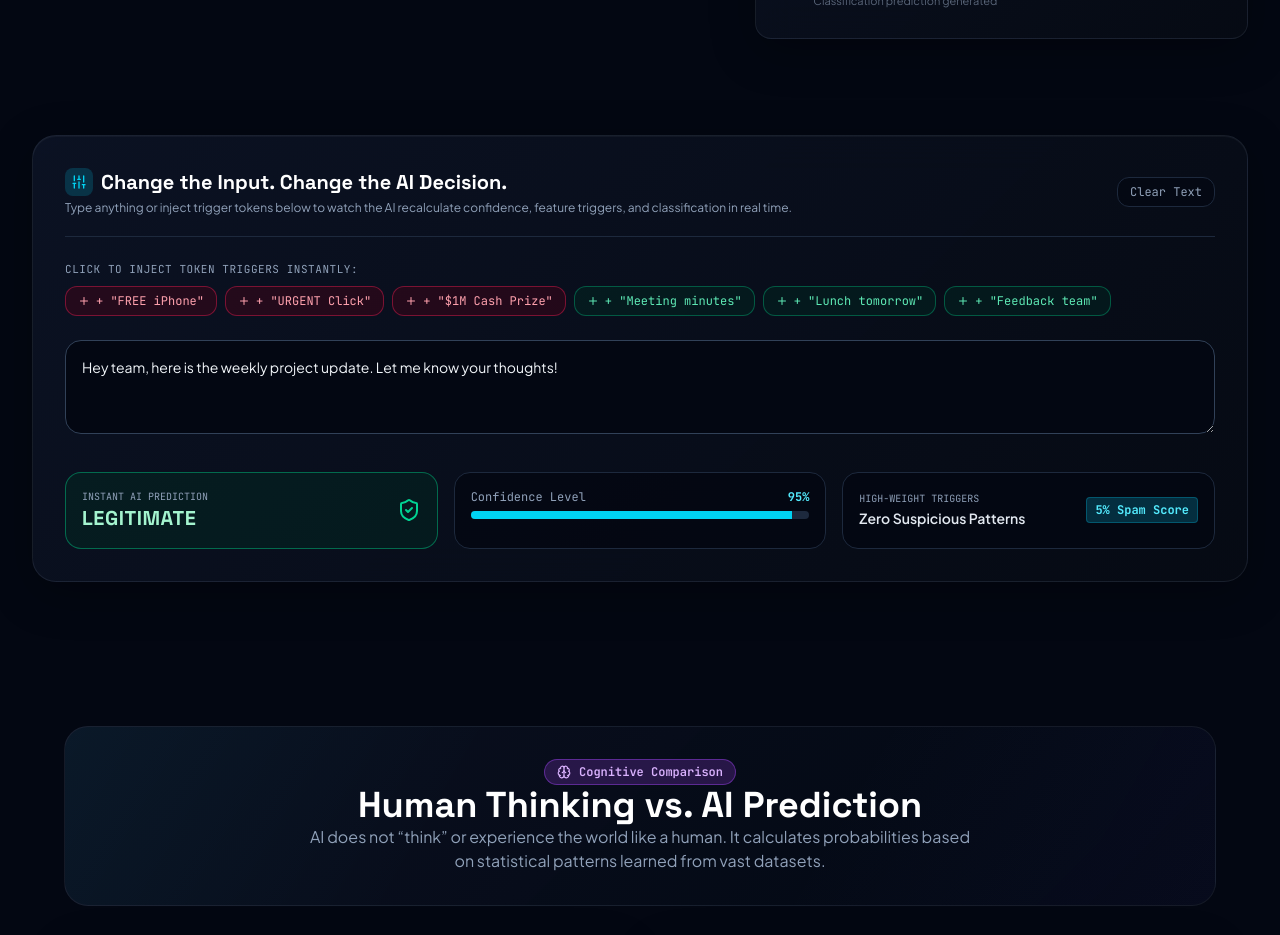
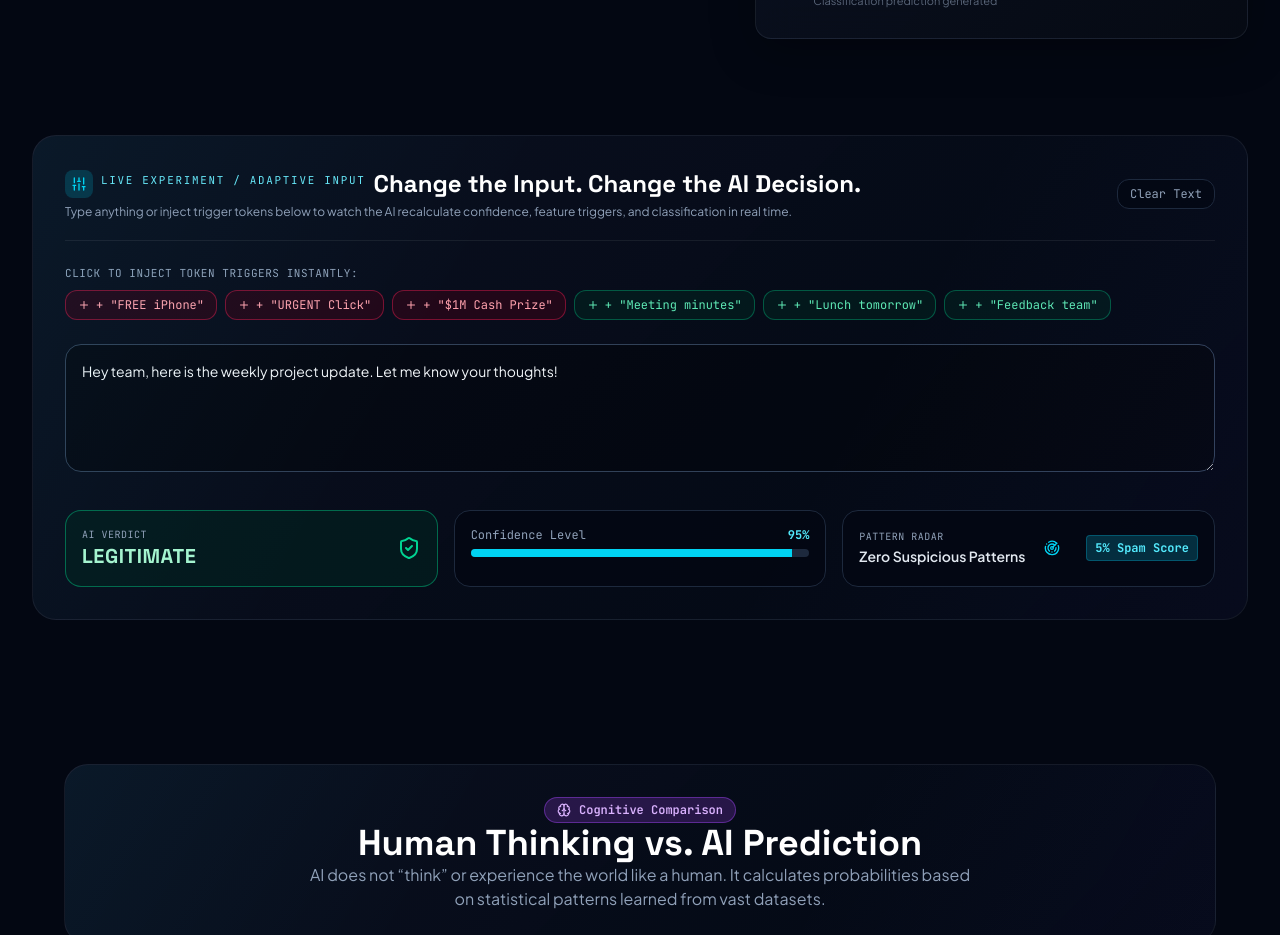
Before and after one commit to Newton-ns/inside-the-ai-min, a React (Vite) app: page / in a window 1280 px wide. Shown: the part 2280-3215 px from the top of the page. Built offline with nearby package versions, Linux system fonts and the light colour scheme.

Commit message:
style: transform playground into live AI experiment console

```diff
--- a/src/components/DynamicPlayground.jsx
+++ b/src/components/DynamicPlayground.jsx
@@ -1,5 +1,5 @@
 import React, { useState } from 'react';
-import { Sparkles, Sliders, ArrowRight, ShieldAlert, ShieldCheck, Zap, Plus, X } from 'lucide-react';
+import { Sliders, ShieldAlert, ShieldCheck, Plus, Activity, Radar } from 'lucide-react';
 import { analyzeSpam } from '../engine/spamEngine';
 
 const QUICK_INJECTIONS = [
@@ -25,15 +25,15 @@ export default function DynamicPlayground() {
   };
 
   return (
-    <div className="p-8 rounded-3xl glass-card border border-cyan-500/20 shadow-glass-glow space-y-6">
+    <div className="ai-panel p-5 sm:p-8 space-y-6">
       {/* Header */}
-      <div className="flex flex-col md:flex-row md:items-center justify-between gap-4 border-b border-slate-800 pb-5">
+      <div className="relative z-10 flex flex-col md:flex-row md:items-center justify-between gap-4 border-b border-white/[0.07] pb-5">
         <div>
           <div className="flex items-center gap-2">
             <span className="p-1.5 rounded-lg bg-cyan-500/20 text-cyan-400">
               <Sliders className="w-4 h-4" />
             </span>
-            <h3 className="text-xl font-bold font-display text-white">
+            <div className="ai-section-label mb-2">Live Experiment / Adaptive Input</div><h3 className="text-xl sm:text-2xl font-bold font-display text-white">
               Change the Input. Change the AI Decision.
             </h3>
           </div>
@@ -79,12 +79,12 @@ export default function DynamicPlayground() {
           onChange={(e) => setText(e.target.value)}
           rows={3}
           placeholder="Start typing your own email or sentence..."
-          className="w-full bg-navy-950 text-slate-100 placeholder-slate-500 text-sm p-4 rounded-2xl border border-slate-700 focus:border-cyan-400 focus:ring-2 focus:ring-cyan-500/20 focus:outline-none transition-all font-sans"
+          className="w-full min-h-32 bg-black/30 text-slate-100 placeholder-slate-500 text-sm p-4 rounded-2xl border border-slate-700 focus:border-cyan-400 focus:ring-2 focus:ring-cyan-500/20 focus:outline-none transition-all font-sans"
         />
       </div>
 
       {/* Real-time Dynamic Results Bar */}
-      <div className="grid grid-cols-1 md:grid-cols-3 gap-4 pt-2">
+      <div className="relative z-10 grid grid-cols-1 md:grid-cols-3 gap-4 pt-2">
         {/* Dynamic Prediction Badge */}
         <div className={`p-4 rounded-2xl border flex items-center justify-between ${
           analysis.prediction === 'SPAM'
@@ -94,7 +94,7 @@ export default function DynamicPlayground() {
             : 'bg-emerald-950/40 border-emerald-500/50 text-emerald-200'
         }`}>
           <div>
-            <span className="text-[10px] font-mono uppercase text-slate-400 block">Instant AI Prediction</span>
+            <span className="text-[10px] font-mono uppercase tracking-wider text-slate-400 block">AI Verdict</span>
             <span className="text-xl font-bold font-display tracking-wide">{analysis.prediction}</span>
           </div>
           {analysis.prediction === 'SPAM' ? (
@@ -123,14 +123,14 @@ export default function DynamicPlayground() {
         {/* Dynamic Detected Triggers */}
         <div className="p-4 rounded-2xl bg-navy-950/80 border border-slate-800 flex items-center justify-between">
           <div>
-            <span className="text-[10px] font-mono uppercase text-slate-400 block">High-Weight Triggers</span>
+            <span className="text-[10px] font-mono uppercase tracking-wider text-slate-400 block">Pattern Radar</span>
             <span className="text-sm font-semibold text-slate-200">
               {analysis.detectedFeatures.length > 0
                 ? `${analysis.detectedFeatures.length} Patterns Detected`
                 : 'Zero Suspicious Patterns'}
             </span>
           </div>
-          <span className="text-xs font-mono text-cyan-300 font-bold bg-cyan-950/90 px-2 py-1 rounded border border-cyan-500/30">
+          <Radar className="w-4 h-4 text-cyan-400 mr-2" /><span className="text-xs font-mono text-cyan-300 font-bold bg-cyan-950/90 px-2 py-1 rounded border border-cyan-500/30">
             {analysis.spamScore}% Spam Score
           </span>
         </div>
```
